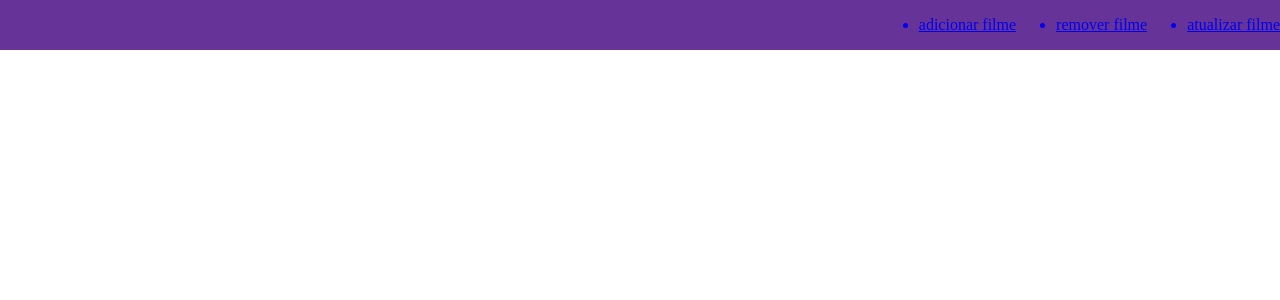
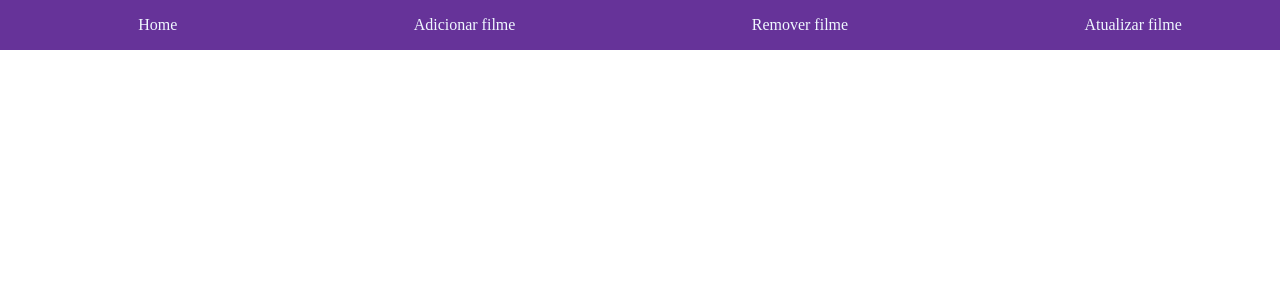
Before and after one commit to yonirg/cinemaFront, a React (Vite) app: page / in a window 1280 px wide. Shown: the top 300 px of the page. Built offline with nearby package versions, Linux system fonts and the light colour scheme.

Commit message:
Altere o CSS do Header

```diff
--- a/src/componentes/Header.css
+++ b/src/componentes/Header.css
@@ -10,5 +10,15 @@
 
 nav {
     display: flex;
-    justify-content: flex-end;
+    justify-content: space-around;
 }
+
+.links{
+    text-decoration: none;
+    cursor: pointer;
+}
+
+li{
+    color: aliceblue;
+    list-style: none;
+}
--- a/src/componentes/Header.jsx
+++ b/src/componentes/Header.jsx
@@ -7,19 +7,24 @@ function Header() {
     <header className="cabecalho">
       <nav>
         <ul>
-          <Link to="/adicionar">
-            <li> adicionar filme</li>
+          <Link className="links" to="/">
+            <li>Home</li>
           </Link>
         </ul>
         <ul>
-          <Link to="/remover">
-            <li> remover filme</li>
+          <Link className="links" to="/adicionar">
+            <li> Adicionar filme</li>
+          </Link>
+        </ul>
+        <ul>
+          <Link className="links" to="/remover">
+            <li> Remover filme</li>
           </Link>
 
         </ul>
         <ul>
-          <Link to="/atualizar">
-            <li> atualizar filme</li>
+          <Link className="links" to="/atualizar">
+            <li> Atualizar filme</li>
           </Link>
 
         </ul>
```
